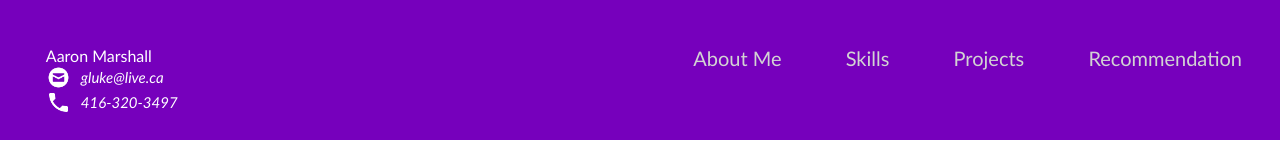
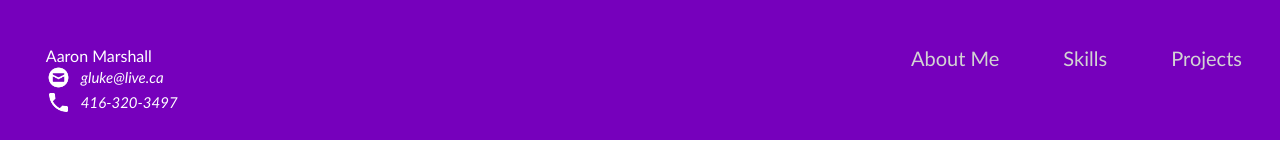
Before and after one commit to AaronLuke/my-portfolio, a plain HTML site: page index.html in a window 1280 px wide. Shown: the top 160 px of the page. Drawn offline with Linux system fonts and the light colour scheme; grey boxes are pictures that could not be loaded.

Commit message:
Update index.html

```diff
--- a/index.html
+++ b/index.html
@@ -27,7 +27,6 @@
           <!-- Add the links for Skills, Projects and Recommendation here -->
           <a class="topmenu" href="#skills">Skills</a>
           <a class="topmenu" href="#projects">Projects</a>
-          <a class="topmenu" href="#recommendation">Recommendation</a>
         </div>
       </div>
     </nav>
```
